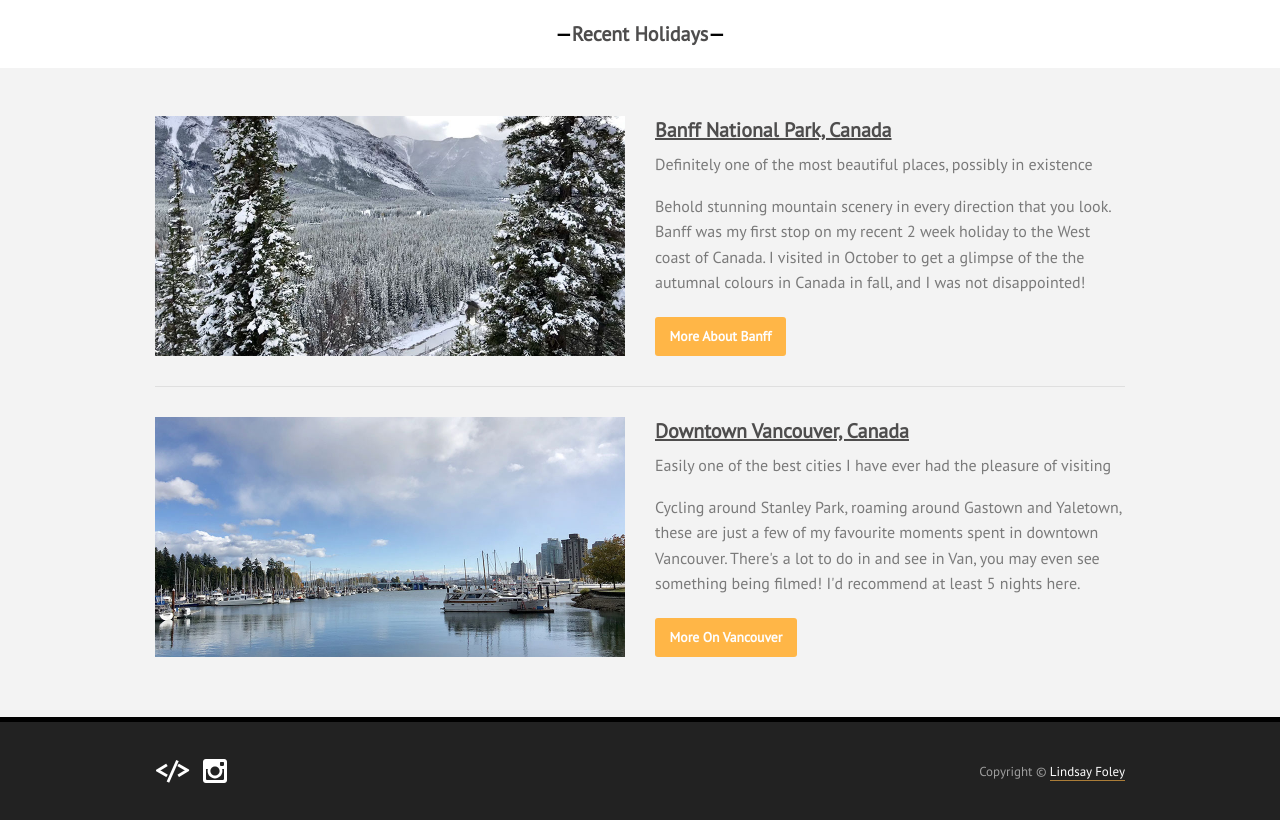
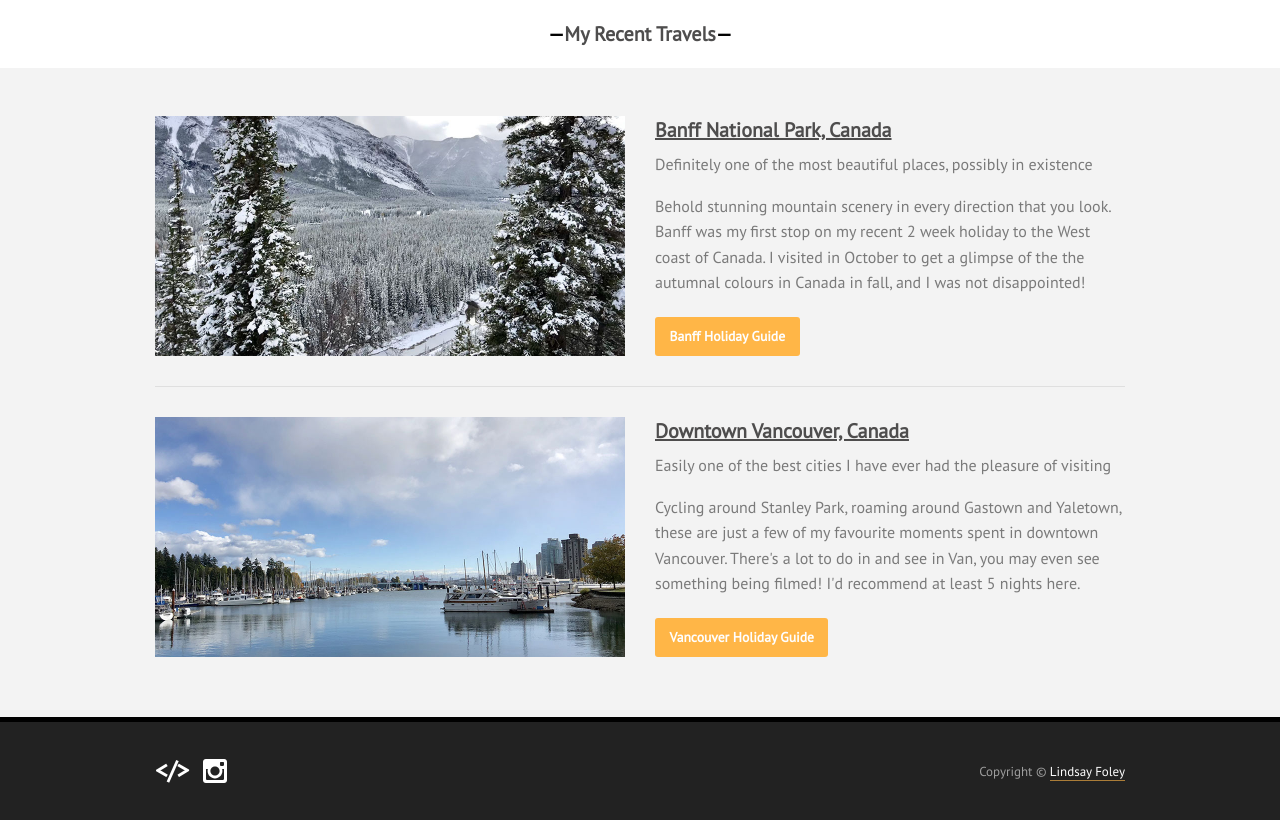
Before and after one commit to lindsayfoley/comeflywithlindsay, a PHP site: page / in a window 1280 px wide. Shown: the part 660-1480 px from the top of the page. Run offline with PHP 8.4, Linux system fonts and the light colour scheme; some libraries are stand-ins or nearby versions.

Commit message:
- Meta content updates re. best practices

```diff
--- a/public/about.php
+++ b/public/about.php
@@ -1,9 +1,9 @@
 <!doctype html>
 <html class="no-js" lang="en" dir="ltr">
   <head>
-	<title>About Me | Come Fly With Lindsay | My Travel Blog</title>
+	<title>About Lindsay Foley Author Of Come Fly With Lindsay</title>
 	<?php include('structure/meta.php'); ?>
-	<meta name="description" content="I am new to the world of travel blogging and was inspired to start my own guides after sourcing information about where to stay on holiday, best places to visit, where to eat, etc. from various different sites and resources.">
+	<meta name="description" content="New to travel blogging, I was inspired to write travel guides after sourcing information about upcoming holidays from tons of online resources and guide books.">
 	<?php include('structure/styles.php'); ?>
 	<?php include('structure/icons.php'); ?>
   </head>
@@ -23,7 +23,7 @@
 						<div class="large-6 column">
 							<h2>The Obligatory About Page</h2>
 							<p>Thanks for popping by, I'm Lindsay Foley *waves* and I loveeee to travel. I try to escape my hometown of London a few times a year to see what wondrous sites are out there for me to see and discover.</p>
-							<p>Hopefully my featured destinations will be helpful for you when planning upcoming holidays. I'll give you tips on where to stay/where to go/where not to go, advice and provide cool photography <span>mainly of food I eat, mostly burgers</span> along the way.</p>
+							<p>Hopefully my featured guides will be helpful when planning upcoming holidays, eliminating the need to visit tons of resources online to plan. Come Fly With Lindsay will give you tips on where to stay/where to go/where not to go, advice, and provide cool photography <span>mainly of food I eat, mostly burgers</span> along the way.</p>
 							<p>Big shout out to the lovely <a target="_blank" href="https://travelthroughlife.co.uk/">Hannah Denton</a> for inspiring me to start my own blog (blame her for my ramblings)! Now go ahead and have a look around the place and please feel free to get in touch if you have any questions about my travels...or me!</p>
 							<a class="button small" href="destinations">Browse Destinations</a>
 						</div>
--- a/public/contact.php
+++ b/public/contact.php
@@ -1,9 +1,9 @@
 <!doctype html>
 <html class="no-js" lang="en" dir="ltr">
   <head>
-	<title>Contact Me | Come Fly With Lindsay | My Travel Blog</title>
+	<title>Contact Lindsay From Come Fly With Lindsay</title>
 	<?php include('structure/meta.php'); ?>
-	<meta name="description" content="A couple of different ways to get in touch with me. Follow me on Instagram or send me an email.">
+	<meta name="description" content="Got a travel related question? Contact me in a couple of different ways, 1. Follow me on Instagram or 2. send me an email.">
 	<?php include('structure/styles.php'); ?>
 	<?php include('structure/icons.php'); ?>
   </head>
--- a/public/destinations.php
+++ b/public/destinations.php
@@ -1,9 +1,9 @@
 <!doctype html>
 <html class="no-js" lang="en" dir="ltr">
   <head>
-	<title>Holiday Destinations | Come Fly With Lindsay | My Travel Blog</title>
+	<title>Travel Guides On Many Destinations | Come Fly With Lindsay</title>
 	<?php include('structure/meta.php'); ?>
-	<meta name="description" content="Find travel guides on Banff, Whistler, Downtown Vancouver and many more destinations on Come Fly With Lindsay; a new travel blog with handy travel guides to help you plan your holidays.">
+	<meta name="description" content="Travel guides on Banff, Whistler, Vancouver and other holiday destinations on Come Fly With Lindsay; a travel blog with handy guides to help plan your holidays.">
 	<?php include('structure/styles.php'); ?>
 	<?php include('structure/icons.php'); ?>
   </head>
--- a/public/holiday-guides/banff.php
+++ b/public/holiday-guides/banff.php
@@ -1,9 +1,9 @@
 <!doctype html>
 <html class="no-js" lang="en" dir="ltr">
   <head>
-	<title>Banff - Alberta, Canada | Come Fly With Lindsay | My Travel Blog</title>
+	<title>Handy Travel Guide On Banff, Canada | Come Fly With Lindsay</title>
 	<?php include('../structure/meta.php'); ?>
-	<meta name="description" content="A guide to Banff, Alberta in Canada to help you plan your holiday to the Canadian Rocky Mountains. Prepare for your visit by reading my guide on things to do and see in Banff.">
+	<meta name="description" content="A handy travel guide on Banff in Alberta, Canada to help plan your holiday to the Canadian Rocky Mountains. Prepare by reading my tips on things to do and see.">
 	<?php include('../structure/styles.php'); ?>
 	<?php include('../structure/icons.php'); ?>
   </head>
--- a/public/holiday-guides/vancouver.php
+++ b/public/holiday-guides/vancouver.php
@@ -1,9 +1,9 @@
 <!doctype html>
 <html class="no-js" lang="en" dir="ltr">
   <head>
-	<title>Downtown Vancouver - British Columbia, Canada | Come Fly With Lindsay | My Travel Blog</title>
+	<title>Travel Guide on Vancouver, Canada | Come Fly With Lindsay</title>
 	<?php include('../structure/meta.php'); ?>
-	<meta name="description" content="A guide to Downtown Vancouver with handy travel tips, my top experiences, information about where to visit, where to stay and what to do in Vancouver city.">
+	<meta name="description" content="A travel guide on Downtown Vancouver with handy travel tips, top experiences, information about where to visit, where to stay and what to do in Vancouver city.">
 	<?php include('../structure/styles.php'); ?>
 	<?php include('../structure/icons.php'); ?>
   </head>
--- a/public/holiday-guides/whistler.php
+++ b/public/holiday-guides/whistler.php
@@ -1,9 +1,9 @@
 <!doctype html>
 <html class="no-js" lang="en" dir="ltr">
   <head>
-	<title>Whistler Village - British Columbia, Canada | Come Fly With Lindsay | My Travel Blog</title>
+	<title>Travel Guide On Whistler, Canada | Come Fly With Lindsay</title>
 	<?php include('../structure/meta.php'); ?>
-	<meta name="description" content="A guide to Whistler, British Columbia in Canada detailing things to see and do in sporty Whistler and Whistler Village in fall, with tips on activities and ideas.">
+	<meta name="description" content="A guide to Whistler, British Columbia in Canada detailing things to see and do in sporty Whistler and Whistler Village in fall, with tips and ideas.">
 	<?php include('../structure/styles.php'); ?>
 	<?php include('../structure/icons.php'); ?>
   </head>
--- a/public/index.php
+++ b/public/index.php
@@ -1,9 +1,9 @@
 <!doctype html>
 <html class="no-js" lang="en" dir="ltr">
   <head>
-	<title>Home | Come Fly With Lindsay | My Travel Blog</title>
+	<title>My Travel Blog With Holiday Guides | Come Fly With Lindsay</title>
 	<?php include('structure/meta.php'); ?>
-	<meta name="description" content="Welcome to Come Fly With Lindsay, a new travel blog with travel guides to help you plan your holiday/vacation with handy travel tips detailing things to see and do, my advice on where to visit and where to stay.">
+	<meta name="description" content="Welcome to Come Fly With Lindsay, a travel blog with travel guides to help you plan your holiday/vacation with handy travel tips detailing things to see and do, my advice on where to visit and where to stay.">
 	<?php include('structure/styles.php'); ?>
 	<?php include('structure/icons.php'); ?>
 	<link href="https://fonts.googleapis.com/css?family=Satisfy" rel="stylesheet">
@@ -16,7 +16,7 @@
 
 	<section>
 		<h1>Travel the world with me</h1>
-		<h2 class="text-center"><a href="destinations">Recent Holidays</a></h2>
+		<h2 class="text-center"><a href="destinations">My Recent Travels</a></h2>
 		<main class="row">
 			<div class="large-12 column">
 				<article>
@@ -28,7 +28,7 @@
 							<h2><a href="/holiday-guides/banff">Banff National Park, Canada</a></h2>
 							<p>Definitely one of the most beautiful places, possibly in existence</p>
 							<p>Behold stunning mountain scenery in every direction that you look. Banff was my first stop on my recent 2 week holiday to the West coast of Canada. I visited in October to get a glimpse of the the autumnal colours in Canada in fall, and I was not disappointed!</p>
-							<a class="button small" href="/holiday-guides/banff">More About Banff</a>
+							<a class="button small" href="/holiday-guides/banff">Banff Holiday Guide</a>
 						</div>
 					</div>
 					<hr>
@@ -40,7 +40,7 @@
 							<h2><a href="/holiday-guides/vancouver">Downtown Vancouver, Canada</a></h2>
 							<p>Easily one of the best cities I have ever had the pleasure of visiting</p>
 							<p>Cycling around Stanley Park, roaming around Gastown and Yaletown, these are just a few of my favourite moments spent in downtown Vancouver. There's a lot to do in and see in Van, you may even see something being filmed! I'd recommend at least 5 nights here.</p>
-							<a class="button small" href="/holiday-guides/vancouver">More On Vancouver</a>
+							<a class="button small" href="/holiday-guides/vancouver">Vancouver Holiday Guide</a>
 						</div>
 					</div>
 				</article>
```
